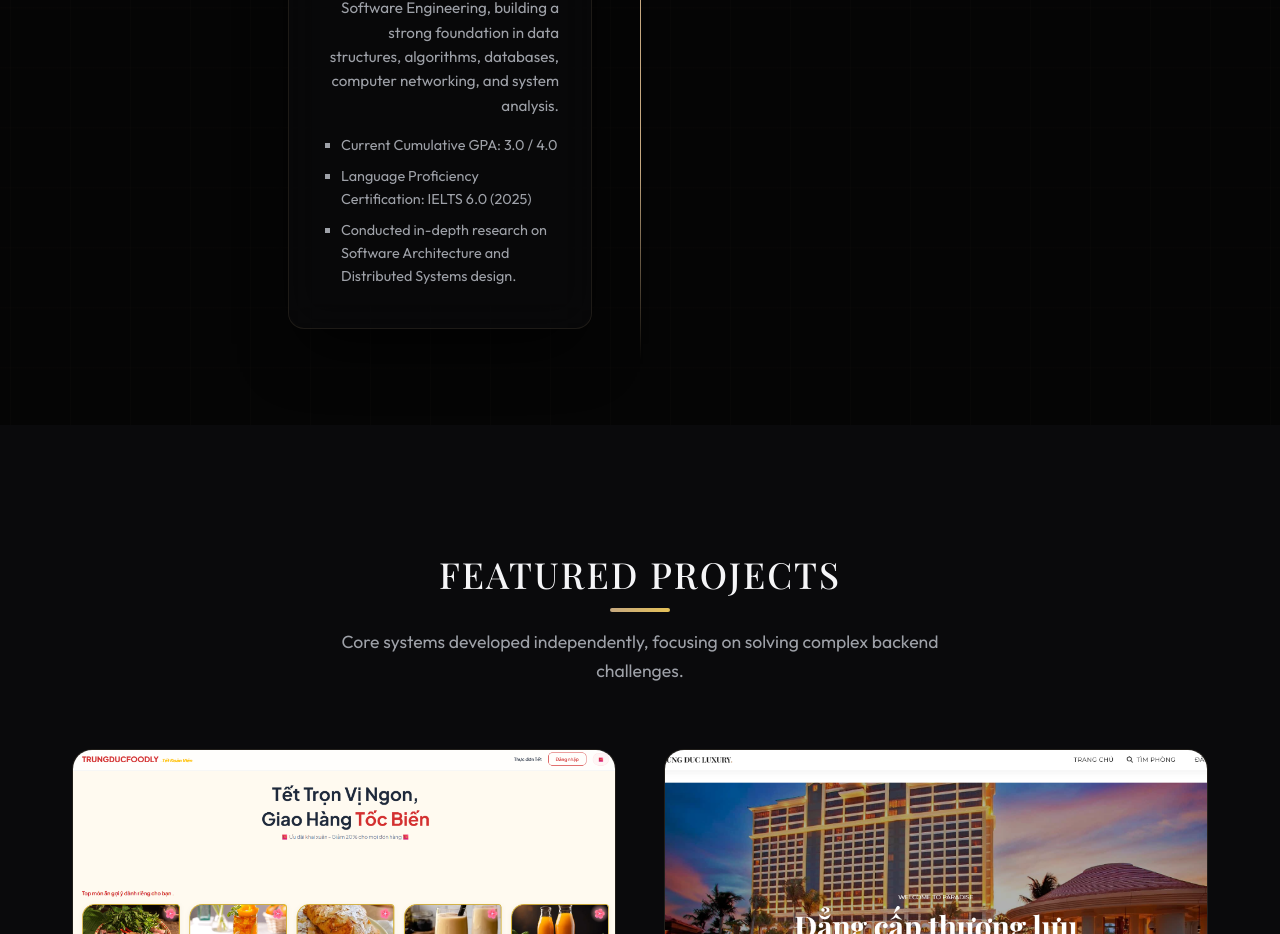
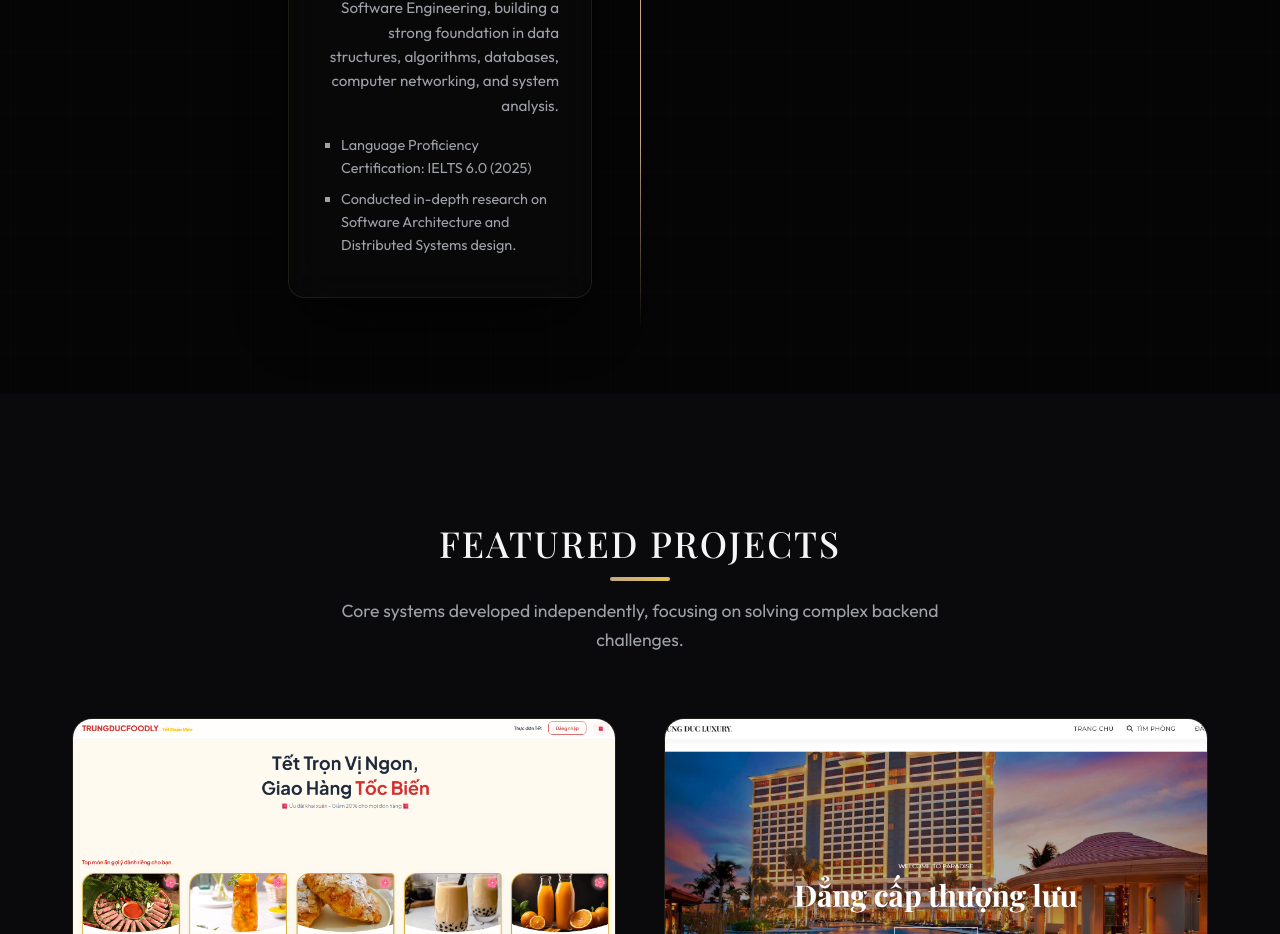
Before and after one commit to khongphaiduc/portfolio-app, a React (Vite) app: page / in a window 1280 px wide. Shown: the part 3880-4814 px from the top of the page. Built offline with nearby package versions, Linux system fonts and the light colour scheme; a web font is replaced by a local one.

Commit message:
feat: implement main application component with theme switching and interactive portfolio features

```diff
--- a/src/App.jsx
+++ b/src/App.jsx
@@ -549,7 +549,6 @@ function App() {
                   Pursuing a Bachelor's degree in Software Engineering, building a strong foundation in data structures, algorithms, databases, computer networking, and system analysis.
                 </p>
                 <ul className="timeline-bullets">
-                  <li>Current Cumulative GPA: 3.0 / 4.0</li>
                   <li>Language Proficiency Certification: IELTS 6.0 (2025)</li>
                   <li>Conducted in-depth research on Software Architecture and Distributed Systems design.</li>
                 </ul>
```
Also changed, not shown: 2 other files (tests, documents, lock files or other folders).
